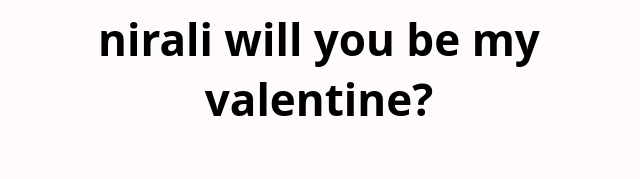
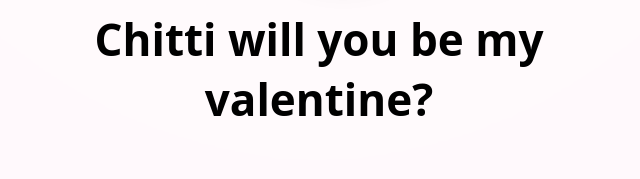
Before and after one commit to saisharath7777/chitti, a plain HTML site: page index.html in a window 1280 px wide. Shown: the part 337-516 px from the top of the page, 321-961 px from the left. Drawn offline with nearby package versions, Linux system fonts and the light colour scheme.

Commit message:
Update index.html

```diff
--- a/index.html
+++ b/index.html
@@ -171,7 +171,7 @@
             fill="#ff7aa2"/>
     </svg>
 
-    <h1>nirali will you be my valentine?</h1>
+    <h1>Chitti will you be my valentine?</h1>
 
     <section class="button-zone" id="zone">
       <button id="yesBtn">Yes</button>
```
